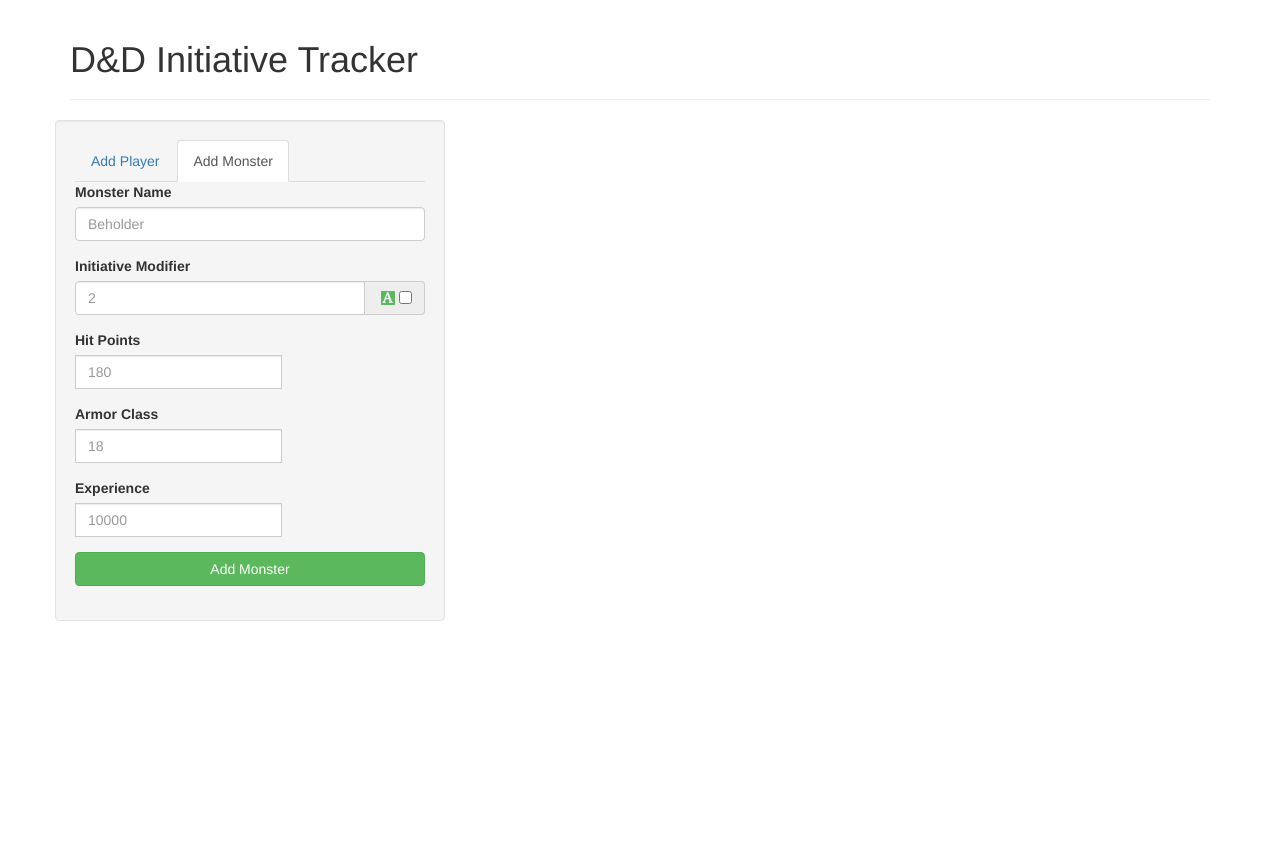
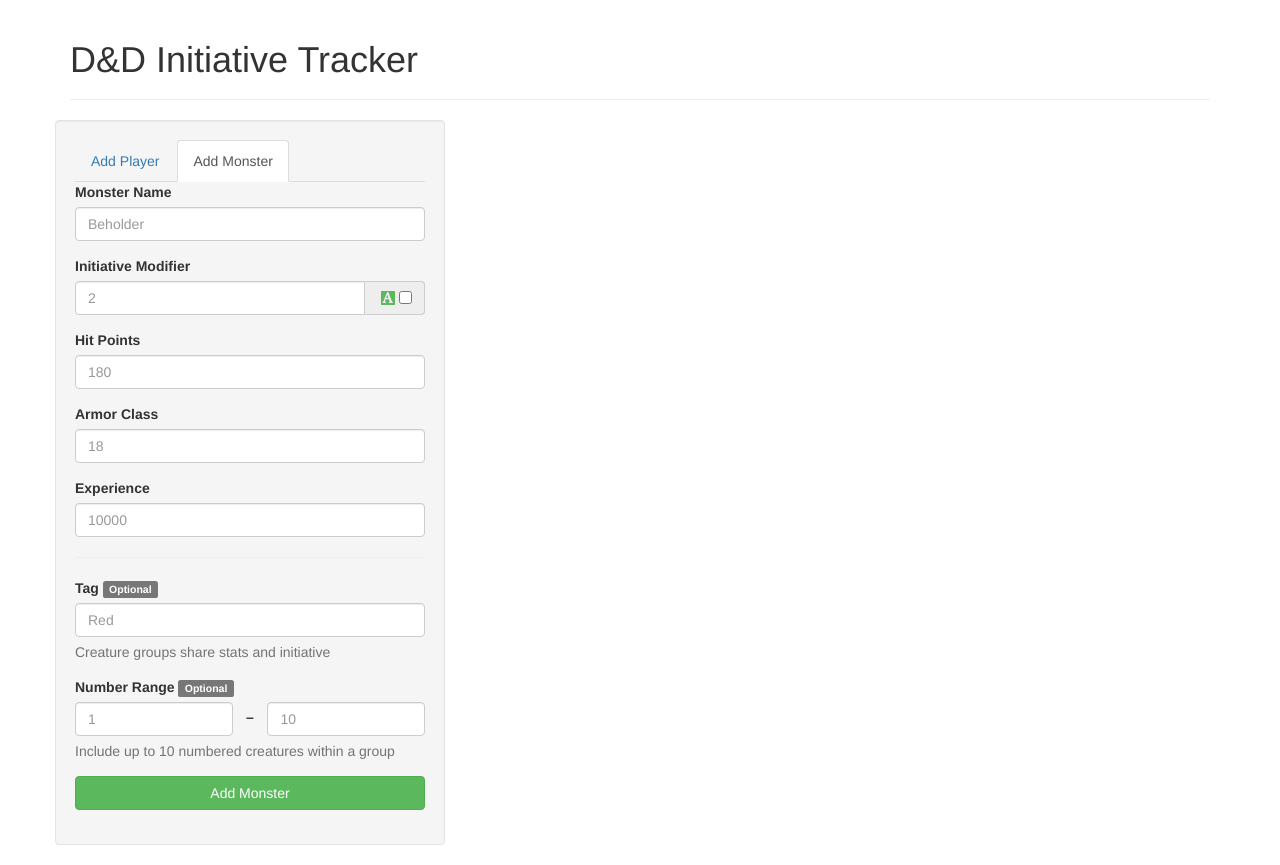
Before and after one commit to CharmedSatyr/dnd_combat_tracker, a React (Create React App) app: page / in a window 1280 px wide. Both pictures are taken after a click on the tab "Add Monster". Before the commit the page ends 800 px from the top, so only its background shows below. Built offline with nearby package versions, Linux system fonts and the light colour scheme.

Commit message:
tags and number ranges

```diff
--- a/src/components/AddCreature/AddMonster.js
+++ b/src/components/AddCreature/AddMonster.js
@@ -2,7 +2,16 @@
 import { AdvantageIcon } from '../Icons'
 import * as c from '../../constants'
 
-import { ControlLabel, Button, Form, FormControl, FormGroup, InputGroup } from 'react-bootstrap'
+import {
+  ControlLabel,
+  Button,
+  Form,
+  FormControl,
+  FormGroup,
+  HelpBlock,
+  InputGroup,
+  Label,
+} from 'react-bootstrap'
 
 const defaultState = {
   name: '',
@@ -11,11 +20,15 @@
   ac: '',
   hp: '',
   xp: '',
+  tag: '',
+  numLow: '',
+  numHigh: '',
   acValidation: null,
   hpValidation: null,
   modValidation: null,
   nameValidation: null,
   xpValidation: null,
+  numValidation: null,
 }
 
 export default class AddMonster extends Component {
@@ -28,48 +41,60 @@
     this.getAC = this.getAC.bind(this)
     this.getHP = this.getHP.bind(this)
     this.getXP = this.getXP.bind(this)
+    this.getTag = this.getTag.bind(this)
+    this.getNumHigh = this.getNumHigh.bind(this)
+    this.getNumLow = this.getNumLow.bind(this)
     this.getValidationState = this.getValidationState.bind(this)
   }
-  saveLocal(creature) {
-    let creatures
+  saveLocal(newCreatures) {
+    let existingCreatures = []
     if (localStorage.hasOwnProperty(c.LOCAL_CREATURES)) {
-      creatures = localStorage.getItem(c.LOCAL_CREATURES)
-      try {
-        creatures = JSON.parse(creatures)
-        creatures.push(creature)
-        creatures = JSON.stringify(creatures)
-        localStorage.setItem(c.LOCAL_CREATURES, creatures)
-      } catch (e) {
-        console.error('Error:', e)
+      existingCreatures = localStorage.getItem(c.LOCAL_CREATURES)
+      existingCreatures = JSON.parse(existingCreatures)
     }
-    } else {
-      creatures = [creature]
-      creatures = JSON.stringify(creatures)
-      localStorage.setItem(c.LOCAL_CREATURES, creatures)
-    }
+    existingCreatures = [...existingCreatures, ...newCreatures]
+    existingCreatures = JSON.stringify(existingCreatures)
+    localStorage.setItem(c.LOCAL_CREATURES, existingCreatures)
   }
   getAdvantage() {
     this.setState({ advantage: this.refs.adv_checkbox.checked })
   }
   getModifier(e) {
+    e.preventDefault()
     this.setState({ modifier: e.target.value })
   }
   getName(e) {
+    e.preventDefault()
     this.setState({ name: e.target.value })
   }
   getAC(e) {
+    e.preventDefault()
     this.setState({ ac: e.target.value })
   }
   getHP(e) {
+    e.preventDefault()
     this.setState({ hp: e.target.value })
   }
   getXP(e) {
+    e.preventDefault()
     this.setState({ xp: e.target.value })
+  }
+  getNumHigh(e) {
+    e.preventDefault()
+    this.setState({ numHigh: e.target.value })
+  }
+  getNumLow(e) {
+    e.preventDefault()
+    this.setState({ numLow: e.target.value })
+  }
+  getTag(e) {
+    e.preventDefault()
+    this.setState({ tag: e.target.value })
   }
   getValidationState(e) {
     e.preventDefault()
 
-    const { name, modifier, hp, ac, xp } = this.state
+    const { name, modifier, hp, ac, xp, numHigh, numLow } = this.state
 
     if (name) {
       this.setState({ nameValidation: 'success' })
@@ -101,25 +126,54 @@
       this.setState({ acValidation: 'error' })
     }
 
-    if (name && modifier && ac && hp && xp) {
-      this.addCreature()
+    let validNum
+    if (
+      (!numHigh && !numLow) ||
+      (numHigh && numLow && numLow < numHigh && numLow > 0 && numHigh - numLow <= 10)
+    ) {
+      validNum = true
+      this.setState({ numValidation: 'success' })
+    } else {
+      this.setState({ numValidation: 'error' })
+    }
+
+    if (name && modifier && ac && hp && xp && validNum) {
+      this.addMonsters()
     }
   }
-  addCreature() {
-    const id = Math.random()
+  addMonsters() {
+    const { name, modifier, advantage, ac, hp, xp, tag, numHigh, numLow } = this.state
+    const monsters = []
+
+    for (let i = numLow || 0; i <= (numHigh || 0); i++) {
+      const rand = Math.random()
         .toString()
         .slice(2)
-    const creature = {
-      name: this.state.name,
-      modifier: this.state.modifier,
-      advantage: this.state.advantage,
-      ac: this.state.ac,
-      hp: this.state.hp,
-      xp: this.state.xp,
-      id: `monster-${id}`,
+
+      let label
+      if (tag && numHigh && numLow) {
+        label = `${tag} ${i}`
+      } else if (tag) {
+        label = `${tag}`
+      } else if (numHigh && numLow) {
+        label = `${i}`
       }
-    this.props.addCreature(creature)
-    this.saveLocal(creature)
+
+      const monster = {
+        name,
+        modifier,
+        advantage,
+        ac,
+        hp,
+        xp,
+        tag: label,
+        id: `monster-${rand}`,
+      }
+      monsters.push(monster)
+    }
+
+    this.props.addMonsters(monsters)
+    this.saveLocal(monsters)
     this.setState(defaultState)
   }
   render() {
@@ -136,7 +190,6 @@
           />
           <FormControl.Feedback />
         </FormGroup>
-
         {/* Initiative Modifier */}
         <FormGroup controlId="initiative" validationState={this.state.modValidation}>
           <ControlLabel>Initiative Modifier</ControlLabel>
@@ -147,6 +200,7 @@
               type="number"
               value={this.state.modifier}
             />
+
             {/* Advantage */}
             <InputGroup.Addon>
               <AdvantageIcon />
@@ -165,40 +219,72 @@
         {/* Hit Points */}
         <FormGroup controlId="hit-points" validationState={this.state.hpValidation}>
           <ControlLabel>Hit Points</ControlLabel>
-          <InputGroup>
           <FormControl
             onChange={this.getHP}
             placeholder="180"
             type="number"
             value={this.state.hp}
           />
-          </InputGroup>
         </FormGroup>
 
         {/* Armor Class */}
         <FormGroup controlId="armor-class" validationState={this.state.acValidation}>
           <ControlLabel>Armor Class</ControlLabel>
-          <InputGroup>
-            <FormControl
-              onChange={this.getAC}
-              placeholder="18"
-              type="number"
-              value={this.state.ac}
-            />
-          </InputGroup>
+          <FormControl onChange={this.getAC} placeholder="18" type="number" value={this.state.ac} />
         </FormGroup>
 
         {/* Experience */}
         <FormGroup controlId="experience" validationState={this.state.xpValidation}>
           <ControlLabel>Experience</ControlLabel>
-          <InputGroup>
           <FormControl
             onChange={this.getXP}
             placeholder="10000"
             type="number"
             value={this.state.xp}
           />
-          </InputGroup>
+        </FormGroup>
+        <hr />
+        {/* Tag */}
+        <FormGroup controlId="tag" validationState={null}>
+          <ControlLabel>
+            Tag&nbsp;
+            <Label>Optional</Label>
+          </ControlLabel>
+          <FormControl
+            onChange={this.getTag}
+            placeholder="Red"
+            type="text"
+            value={this.state.tag}
+          />
+          <FormControl.Feedback />
+          <HelpBlock>Creature groups share stats and initiative</HelpBlock>
+        </FormGroup>
+
+        {/* Number Range */}
+        <FormGroup controlId="numLow" validationState={this.state.numValidation}>
+          <ControlLabel>
+            Number Range&nbsp;<Label>Optional</Label>
+          </ControlLabel>
+          <div style={{ display: 'flex', justifyContent: 'space-between' }}>
+            <FormControl
+              onChange={this.getNumLow}
+              placeholder="1"
+              style={{ width: '45%' }}
+              type="number"
+              value={this.state.numLow}
+            />
+            <div style={{ marginTop: 5 }}>
+              <strong>&ndash;</strong>
+            </div>
+            <FormControl
+              onChange={this.getNumHigh}
+              placeholder="10"
+              style={{ width: '45%' }}
+              type="number"
+              value={this.state.numHigh}
+            />
+          </div>
+          <HelpBlock>Include up to 10 numbered creatures within a group</HelpBlock>
         </FormGroup>
 
         {/* Button */}
```
Lines whose indentation alone changed are shown as unchanged.
